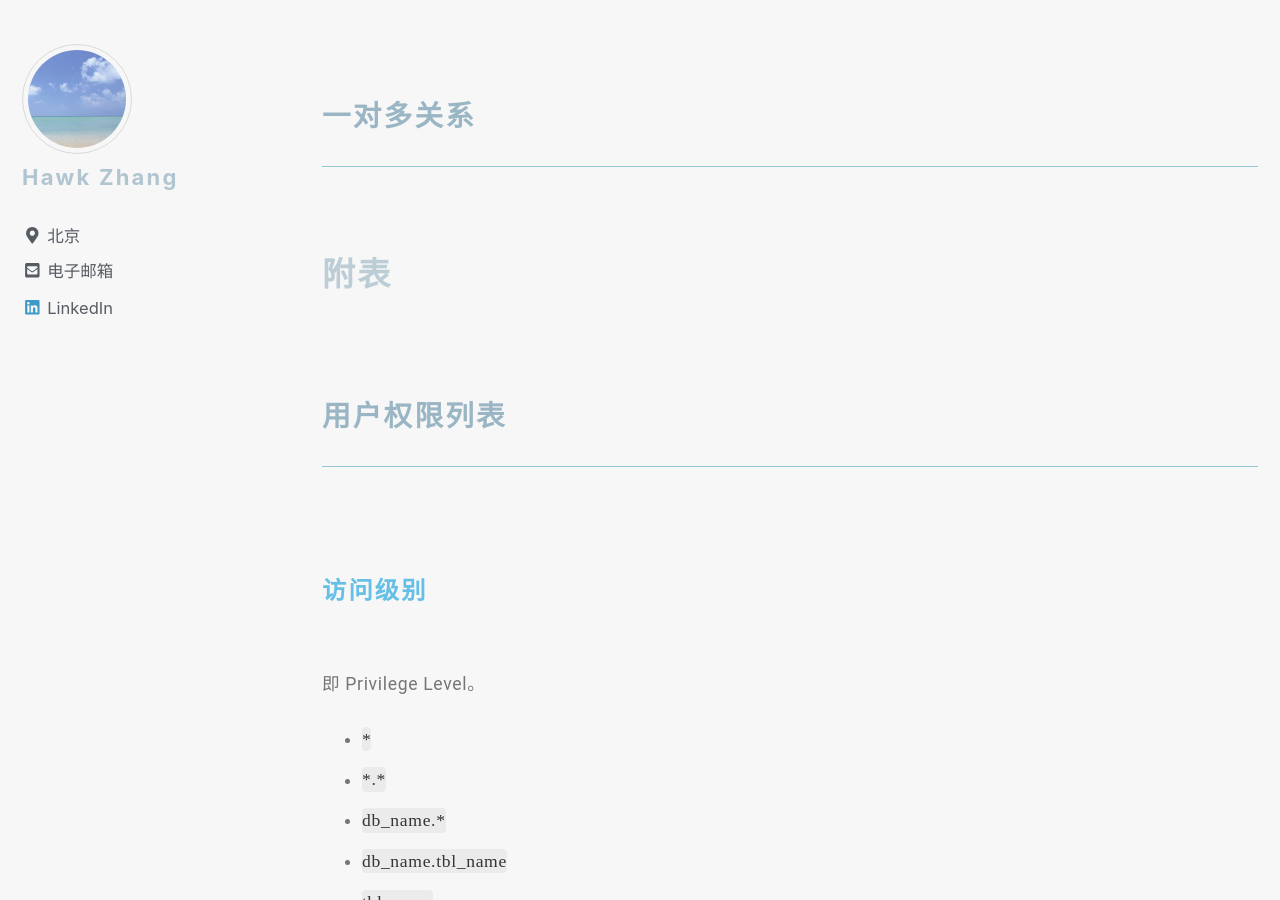
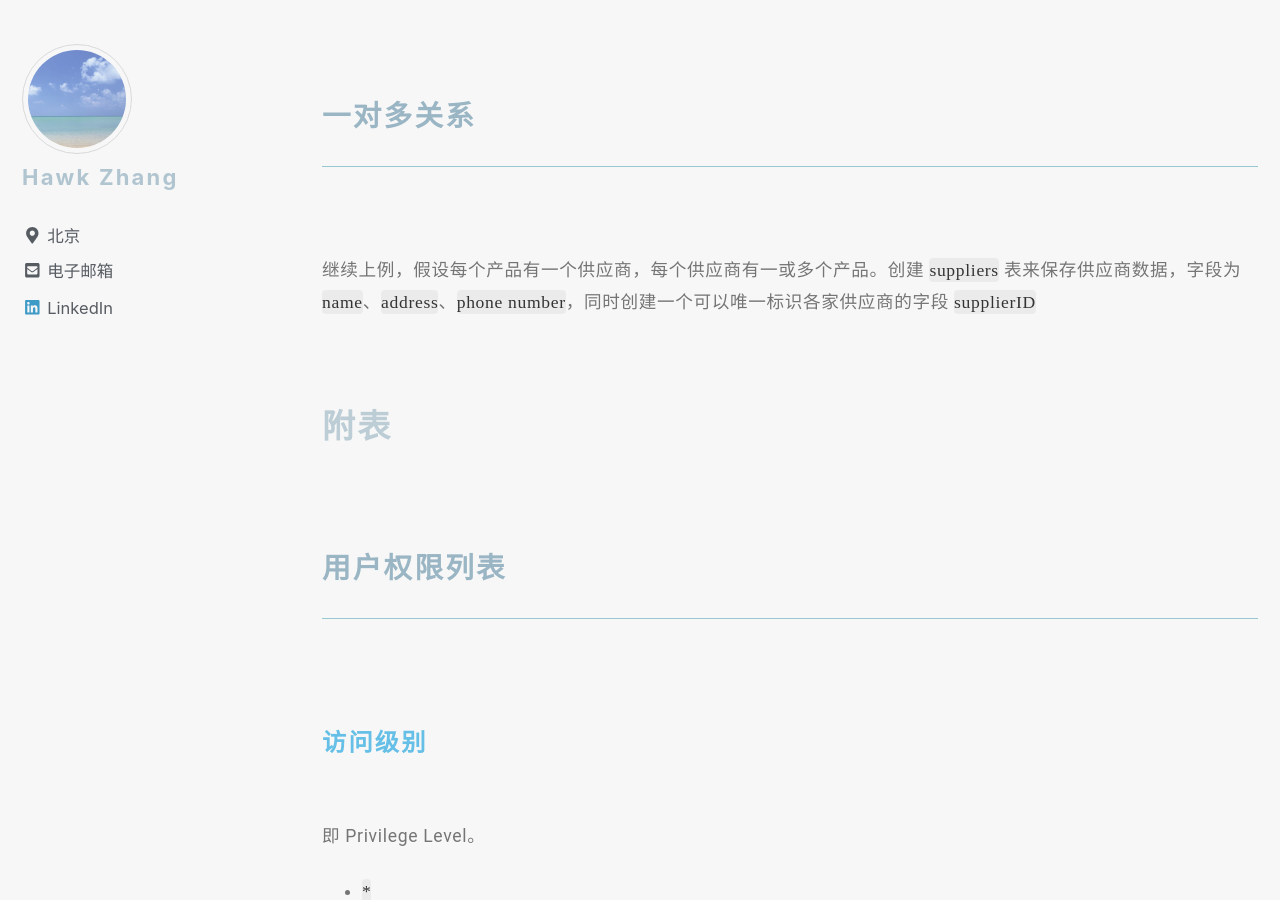
Before and after one commit to narru888/linotes_note, a Jekyll site: the page built from _posts/mysql/2016-04-02-statements.md, in a window 1280 px wide and 900 px high, scrolled down 25877 px. Built offline with Jekyll 4.4.1, drawn with Linux system fonts in a browser that asks for light colours; nearby versions of some CDN libraries; a script that is not in the unit is left out.

Commit message:
update on 2018-10-15 16:00:01 CST

```diff
--- a/_posts/mysql/2016-04-02-statements.md
+++ b/_posts/mysql/2016-04-02-statements.md
@@ -355,6 +355,10 @@ DROP TABLE IF EXISTS tbl_name;
 ## 数据操作
 
 本节使用的范例：假设有一个产品销售数据库，名为 southwind，其中有多个表，包括 products、cutomers、suppliers、orders、payments、employees 等。
+
+
+
+
 
 
 
@@ -1059,7 +1063,7 @@ $ mysql -u root -p southwind < ~/Documents/load_products.sql
 
 ### 一对多关系
 
-
+继续上例，假设每个产品有一个供应商，每个供应商有一或多个产品。创建 `suppliers` 表来保存供应商数据，字段为 `name`、`address`、`phone number`，同时创建一个可以唯一标识各家供应商的字段 `supplierID`
 
 
 
```
